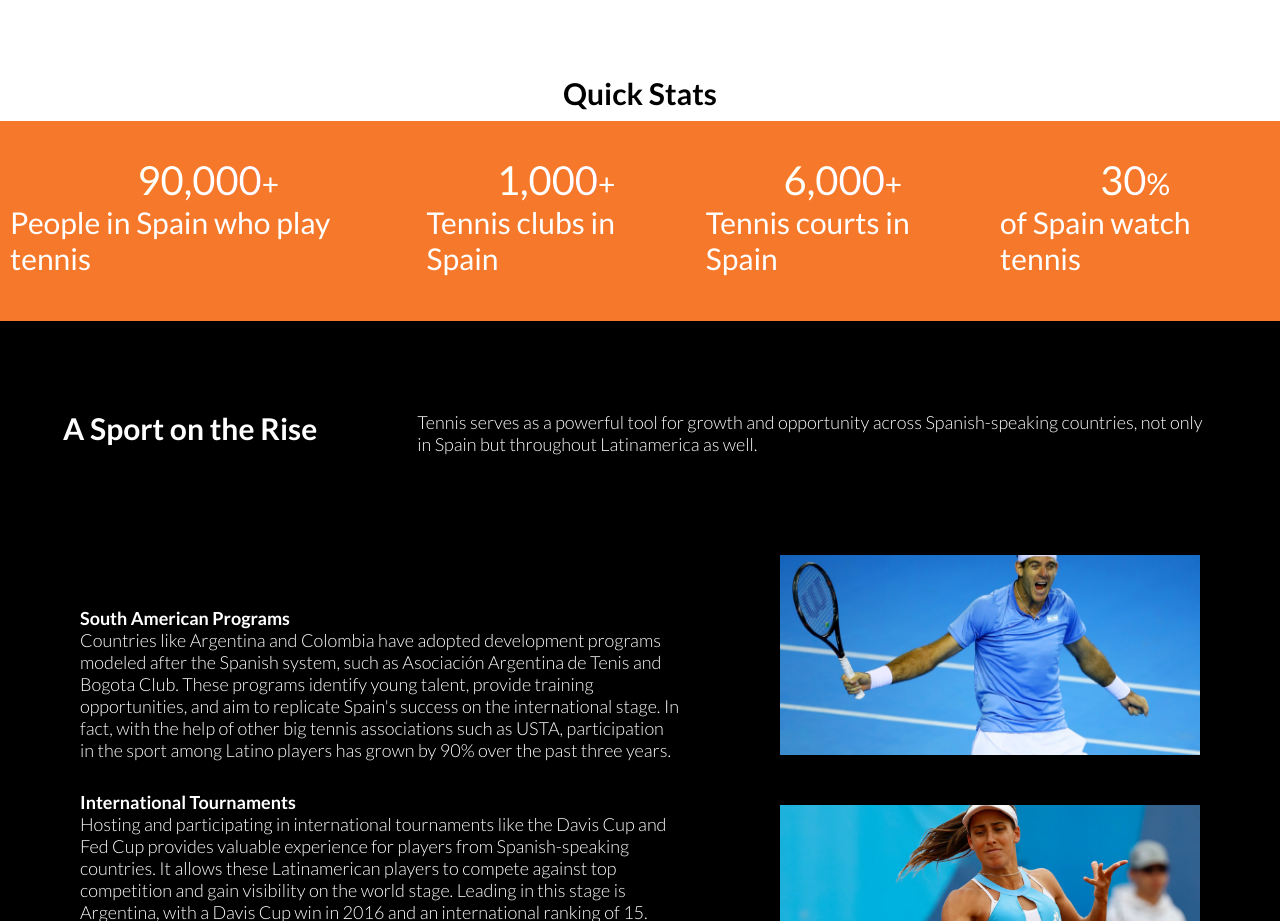
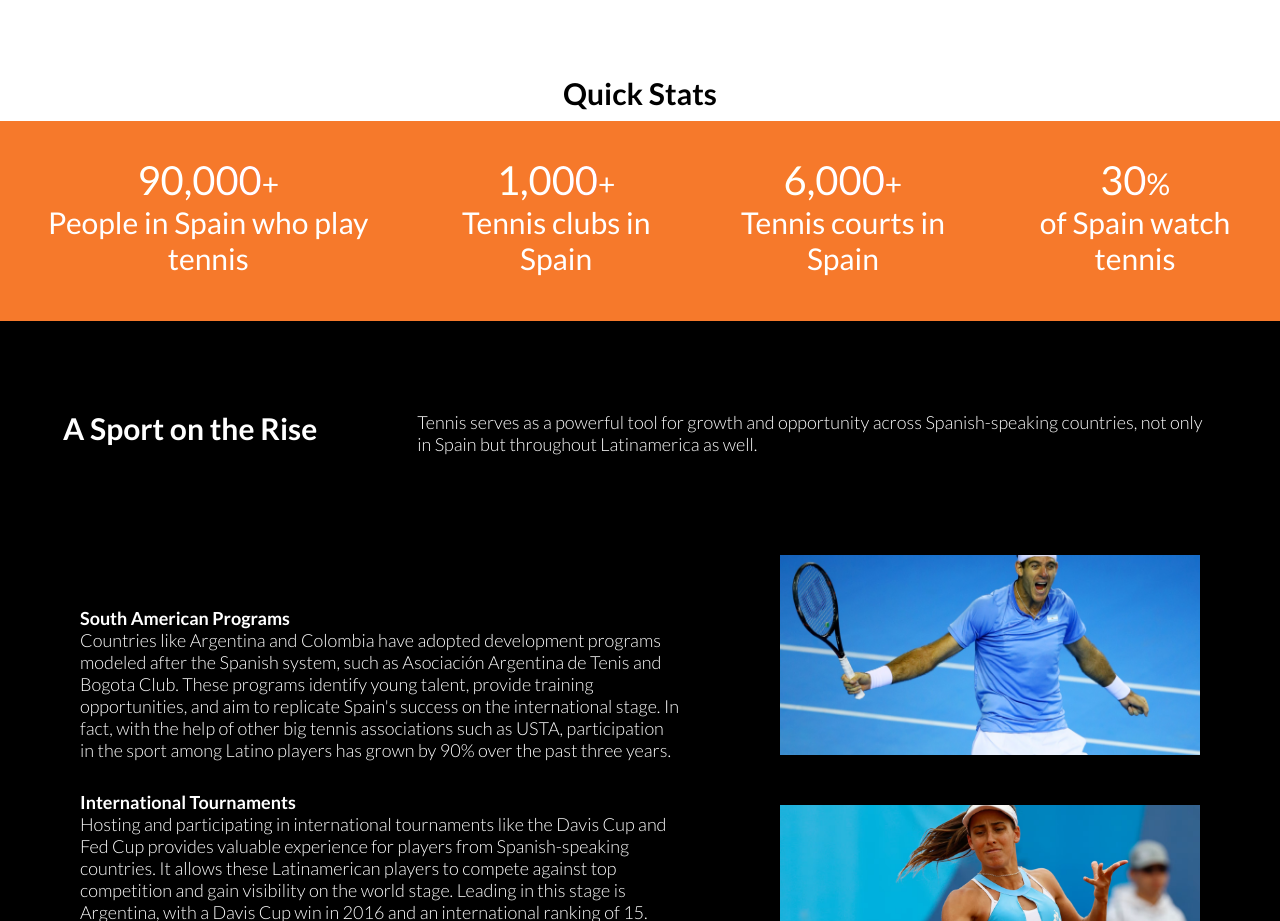
Before and after one commit to samarth212/Spanish-Enthusiasm-Project, a React (Vite) app in the folder SpainTennis/: page / in a window 1280 px wide. Shown: the part 5460-6381 px from the top of the page. Built offline with nearby package versions, Linux system fonts and the light colour scheme.

Commit message:
center counter text

```diff
--- a/SpainTennis/src/Rise.jsx
+++ b/SpainTennis/src/Rise.jsx
@@ -38,7 +38,7 @@ const Rise = ({info, toggle}) => {
 
             </div>
             <p style={{fontWeight:"700", fontSize:"30px"}}>{info[26]}</p>
-            <div className="counter">
+            <div className="counter" style={{textAlign:"center"}}>
                 <div style={{display:"flex", flexDirection:"column", alignItems:"center", marginLeft:"10px", marginRight:"10px"}}>
                     <Counter start={0} end={90000} duration={2.5} unit="+"/>
                     <p style={{fontWeight:"500", marginTop:"0"}}>{info[27]}</p>
```
